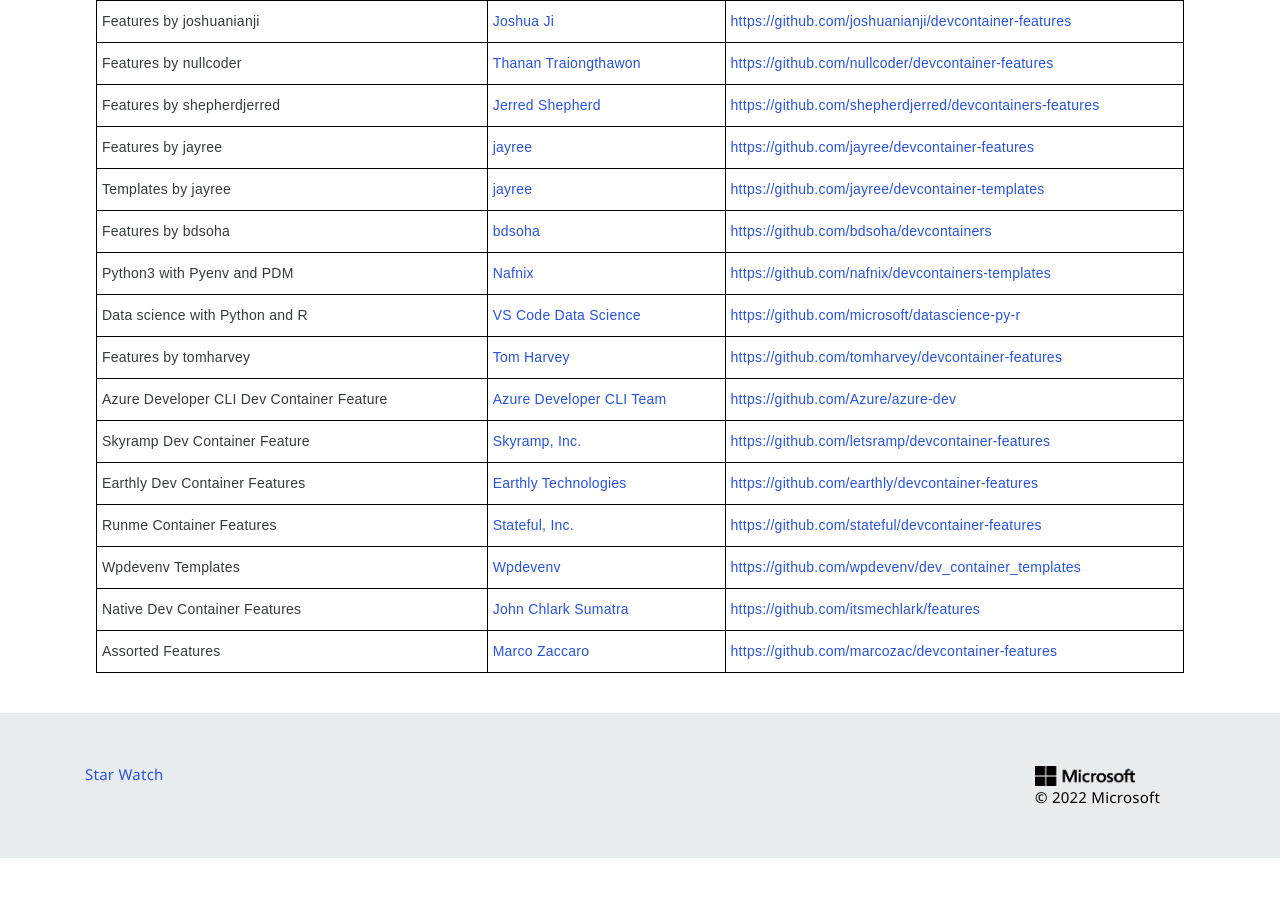
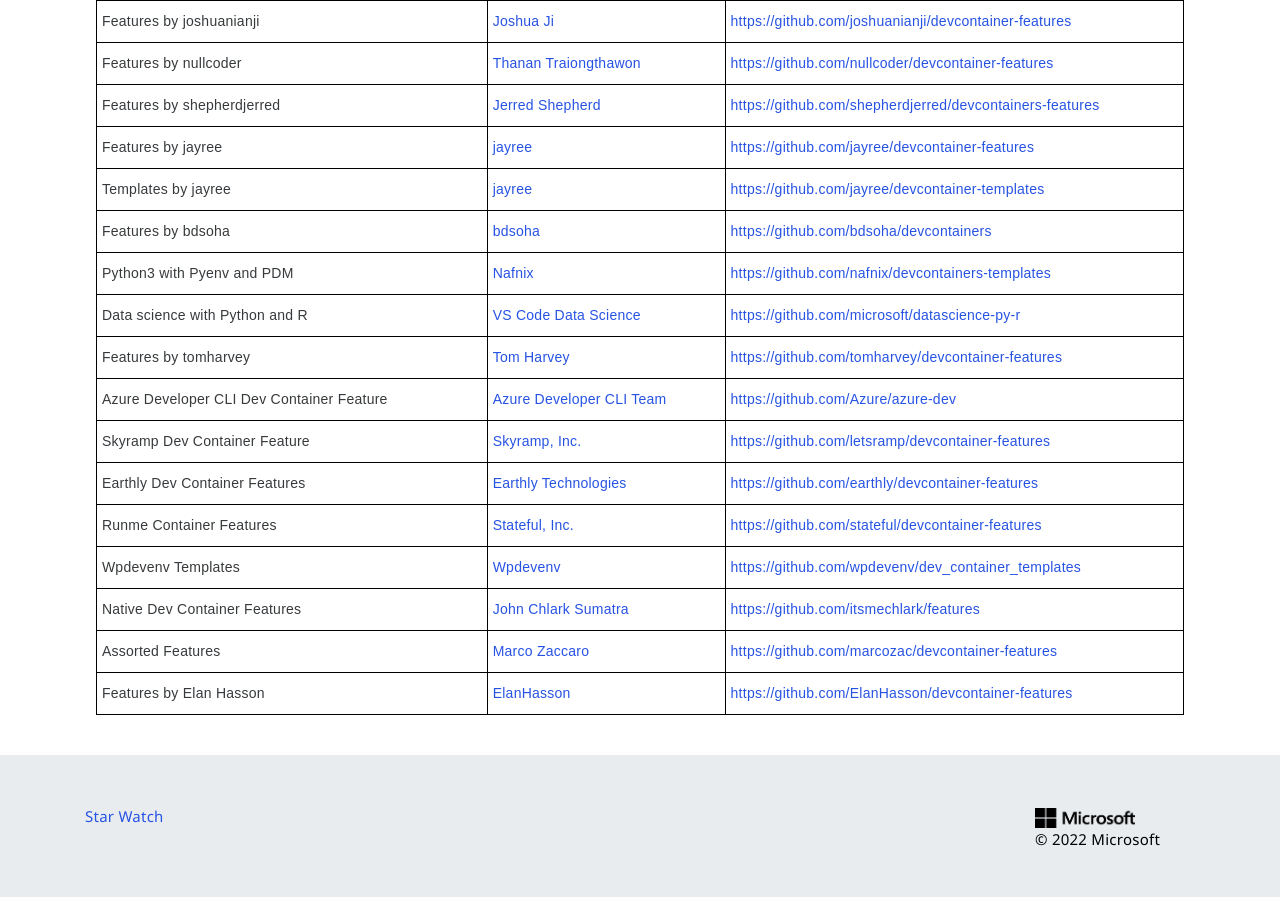
Before and after one commit to devcontainers/devcontainers.github.io, a Jekyll site: the page built from collections.html, in a window 1280 px wide and 900 px high, scrolled down 3946 px. Shown: the top 897 px of the window. Built offline with Jekyll 4.4.1, drawn with Linux system fonts in a browser that asks for light colours; nearby versions of some CDN libraries; comment, search, counter and statistics services are not loaded; before the commit the page ends 4804 px from its top, so only the background shows below that.

Commit message:
Add Elan Hasson's Dev features (#270)

```diff
--- a/_data/collection-index.yml
+++ b/_data/collection-index.yml
@@ -508,3 +508,8 @@
   contact: https://github.com/marcozac/devcontainer-features/issues
   repository: https://github.com/marcozac/devcontainer-features
   ociReference: ghcr.io/marcozac/devcontainer-features
+- name: Features by Elan Hasson
+  maintainer: ElanHasson
+  contact: https://github.com/ElanHasson/devcontainer-features/issues
+  repository: https://github.com/ElanHasson/devcontainer-features
+  ociReference: ghcr.io/elanhasson/devcontainer-features
```
